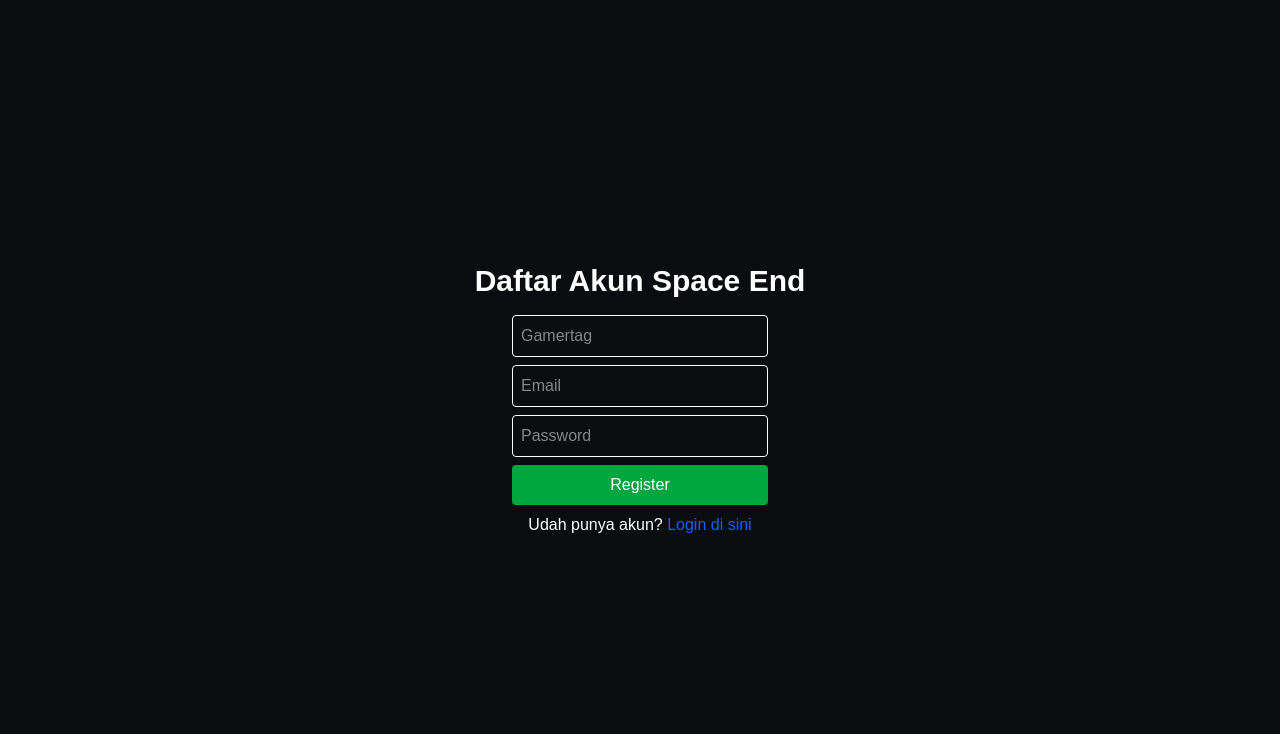
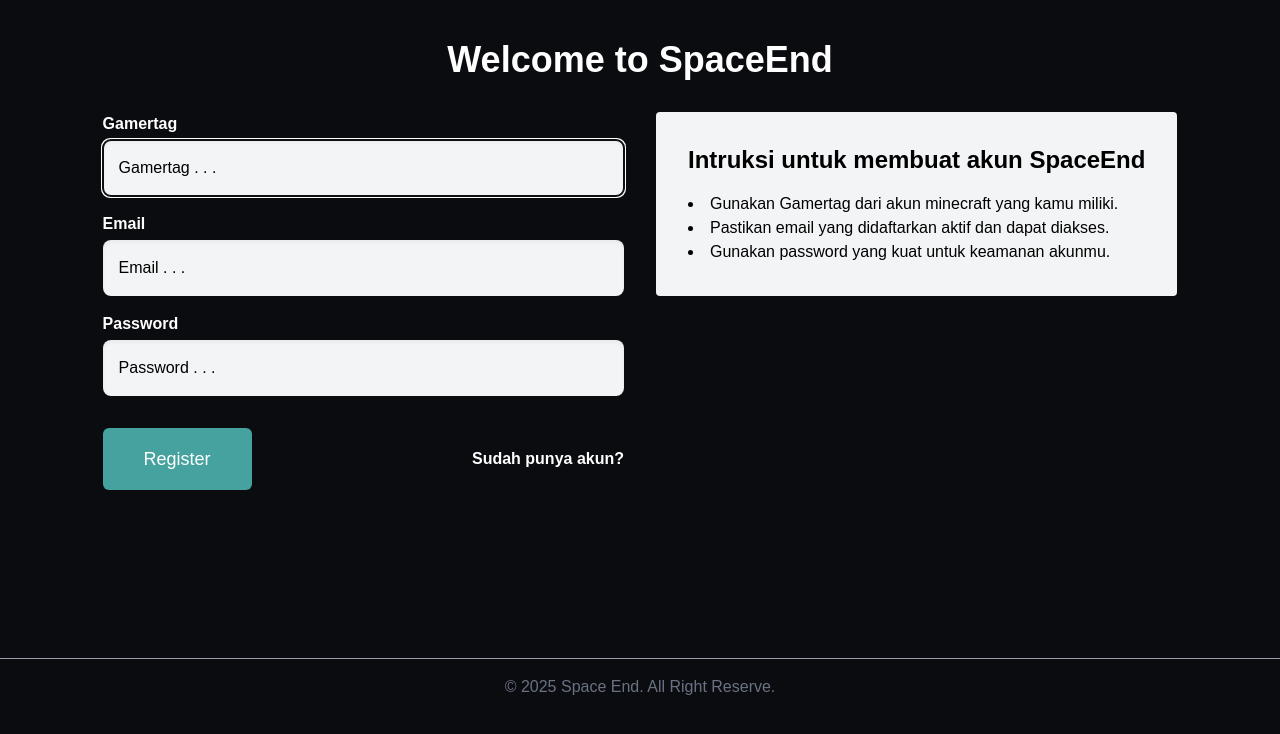
Before and after one commit to SpaceEndComp/SpaceEnd, a React (Vite) app: page /Register in a window 1280 px wide. Shown: the top 734 px of the page. Built offline with nearby package versions, Linux system fonts and the light colour scheme; no server answers.

Commit message:
update ui login and register

```diff
--- a/src/pages/Login.jsx
+++ b/src/pages/Login.jsx
@@ -1,12 +1,13 @@
 import { useSignInWithEmailAndPassword } from "react-firebase-hooks/auth";
 import { auth } from "../db/firebase";
 import { useNavigate } from "react-router-dom";
-import { useEffect } from "react";
+import { useEffect, useState } from "react";
 
 export default function Login() {
   const [signInWithEmailAndPassword, user, loading, error] =
     useSignInWithEmailAndPassword(auth);
   const navigate = useNavigate();
+  const [erroMsg, setErrorMsg] = useState("");
 
   const handleLogin = async (e) => {
     e.preventDefault();
@@ -17,43 +18,127 @@ export default function Login() {
   };
 
   useEffect(() => {
+    if (error) {
+      const message = error.message || "";
+
+      const bracketMatch = message.match(/\[(.*?)\]/);
+
+      if (bracketMatch) {
+        setErrorMsg(bracketMatch[1]);
+      } else {
+        const parenMatch = message.match(/\((.*?)\)/);
+        setErrorMsg(parenMatch ? parenMatch[1] : message);
+      }
+      console.error(message);
+    } else {
+      setErrorMsg("");
+    }
+  }, [error]);
+
+  useEffect(() => {
     if (user) navigate("/Dashboard");
   }, [user, navigate]);
 
   return (
-    <div className="flex flex-col items-center justify-center h-screen">
-      <h1 className="text-3xl font-bold mb-4">Login ke Komunitas Space End</h1>
-      <form onSubmit={handleLogin} className="flex flex-col gap-2 w-64">
+    // <div className="flex flex-col items-center justify-center h-screen">
+    //   <h1 className="text-3xl font-bold mb-4">Login ke Komunitas Space End</h1>
+    //   <form onSubmit={handleLogin} className="flex flex-col gap-2 w-64">
+    //     <input
+    //       name="email"
+    //       type="email"
+    //       placeholder="Email"
+    //       className="p-2 border rounded"
+    //       required
+    //     />
+    //     <input
+    //       name="password"
+    //       type="password"
+    //       placeholder="Password"
+    //       className="p-2 border rounded"
+    //       required
+    //     />
+    //     <button
+    //       type="submit"
+    //       className="bg-blue-600 hover:bg-blue-700 text-white py-2 rounded"
+    //     >
+    //       {loading ? "Loading..." : "Login"}
+    //     </button>
+    //   </form>
+
+    //   {error && <p className="text-red-600">{error.message}</p>}
+
+    //   <p className="mt-2">
+    //     Belum punya akun?{" "}
+    //     <a href="/Register" className="text-green-600 hover:underline">
+    //       Daftar di sini
+    //     </a>
+    //   </p>
+
+    // </div>
+
+    <>
+      <div className="p-10 flex flex-col items-center w-full">
+        <h1 className="mb-8 font-extrabold text-4xl">Welcome to SpaceEnd</h1>
+        <div className="grid grid-cols-1 md:grid-cols-2 gap-8">
+          <form onSubmit={handleLogin}>
+            <div className="mt-4">
+              <label className="block font-semibold" htmlFor="email">
+                Email
+              </label>
               <input
+                className="shadow-inner bg-gray-100 text-black rounded-lg placeholder-black p-4 border-none block mt-1 w-full"
+                id="email"
+                type="email"
                 name="email"
-          type="email"
-          placeholder="Email"
-          className="p-2 border rounded"
                 required
+                placeholder="Email . . ."
               />
+            </div>
+
+            <div className="mt-4">
+              <label className="block font-semibold" htmlFor="password">
+                Password
+              </label>
               <input
+                className="shadow-inner bg-gray-100 rounded-lg text-black placeholder-black p-4 border-none block mt-1 w-full"
+                id="password"
+                type="password"
                 name="password"
-          type="password"
-          placeholder="Password"
-          className="p-2 border rounded"
                 required
+                placeholder="Password . . ."
               />
+            </div>
+
+            <div className="flex items-center justify-between mt-8">
               <button
                 type="submit"
-          className="bg-blue-600 hover:bg-blue-700 text-white py-2 rounded"
+                className="flex items-center justify-center px-8 py-3 border border-transparent text-base font-medium rounded-md bg-secondary hover:opacity-70 md:py-4 md:text-lg md:px-10"
               >
                 {loading ? "Loading..." : "Login"}
               </button>
+              <a className="font-semibold hover:opacity-55" href="/Register">
+                Belum punya akun?
+              </a>
+            </div>
           </form>
 
-      {error && <p className="text-red-600">{error.message}</p>}
-
-      <p className="mt-2">
-        Belum punya akun?{" "}
-        <a href="/Register" className="text-green-600 hover:underline">
-          Daftar di sini
-        </a>
-      </p>
+          <aside>
+            <div className="bg-gray-100 text-black p-8 rounded">
+              <h2 className="font-bold text-2xl">
+                Intruksi untuk membuat akun SpaceEnd
+              </h2>
+              <ul className="list-disc mt-4 list-inside">
+                <li>Gunakan Gamertag dari akun minecraft yang kamu miliki.</li>
+                <li>
+                  Pastikan email yang didaftarkan aktif dan dapat diakses.
+                </li>
+                <li>Gunakan password yang kuat untuk keamanan akunmu.</li>
+              </ul>
             </div>
+          </aside>
+          {error && <p className="text-red-600 mt-2">{erroMsg}</p>}
+        </div>
+      </div>
+    </>
   );
 }
--- a/src/pages/Register.jsx
+++ b/src/pages/Register.jsx
@@ -3,6 +3,7 @@ import { useState } from "react";
 import { auth, db } from "../db/firebase";
 import { setDoc, doc } from "firebase/firestore";
 import { useNavigate } from "react-router-dom";
+import Footer from "../components/Footer";
 
 export default function Signup() {
   const [email, setEmail] = useState("");
@@ -31,7 +32,14 @@ export default function Signup() {
 
       navigate("/Dashboard");
     } catch (err) {
-      setError(err.message);
+      let match = err.message.match(/\[(.*?)\]/);
+      if (match) {
+        setError(match[1]);
+      } else {
+        let parenMatch = err.message.match(/\((.*?)\)/);
+        setError(parenMatch ? parenMatch[1] : err.message);
+      }
+
       console.log(err.message);
     } finally {
       setLoading(false);
@@ -39,49 +47,92 @@ export default function Signup() {
   };
 
   return (
-    <div className="flex flex-col items-center justify-center h-screen">
-      <h1 className="text-3xl font-bold mb-4">Daftar Akun Space End</h1>
-      <form className="flex flex-col gap-2 w-64" onSubmit={handleRegister}>
+    <>
+      <div className="p-10 flex flex-col items-center">
+        <h1 className="mb-8 font-extrabold text-4xl">Welcome to SpaceEnd</h1>
+        <div className="grid grid-cols-1 md:grid-cols-2 gap-8">
+          <form onSubmit={handleRegister}>
+            <div>
+              <label className="block font-semibold" htmlFor="name">
+                Gamertag
+              </label>
               <input
+                className="shadow-inner bg-gray-100 text-black rounded-lg placeholder-black p-4 border-none block mt-1 w-full"
+                id="name"
                 type="text"
-          placeholder="Gamertag"
+                name="name"
+                required
+                autoFocus="autofocus"
+                placeholder="Gamertag . . ."
                 value={gamertag}
                 onChange={(e) => setGamertag(e.target.value)}
-          className="p-2 border rounded"
+              />
+            </div>
+
+            <div className="mt-4">
+              <label className="block font-semibold" htmlFor="email">
+                Email
+              </label>
+              <input
+                className="shadow-inner bg-gray-100 text-black rounded-lg placeholder-black p-4 border-none block mt-1 w-full"
+                id="email"
+                type="email"
+                name="email"
                 required
-        />
-        <input
-          type="email"
-          placeholder="Email"
                 value={email}
                 onChange={(e) => setEmail(e.target.value)}
-          className="p-2 border rounded"
+                placeholder="Email . . ."
+              />
+            </div>
+
+            <div className="mt-4">
+              <label className="block font-semibold" htmlFor="password">
+                Password
+              </label>
+              <input
+                className="shadow-inner bg-gray-100 rounded-lg text-black placeholder-black p-4 border-none block mt-1 w-full"
+                id="password"
+                type="password"
+                name="password"
                 required
-        />
-        <input
-          type="password"
-          placeholder="Password"
+                placeholder="Password . . ."
                 value={password}
                 onChange={(e) => setPassword(e.target.value)}
-          className="p-2 border rounded"
-          required
               />
+            </div>
+
+            <div className="flex items-center justify-between mt-8">
               <button
                 type="submit"
-          className="bg-green-600 hover:bg-green-700 text-white py-2 rounded"
+                className="flex items-center justify-center px-8 py-3 border border-transparent text-base font-medium rounded-md bg-secondary hover:opacity-70 md:py-4 md:text-lg md:px-10"
               >
                 {loading ? "Loading..." : "Register"}
               </button>
+              <a className="font-semibold hover:opacity-55" href="/Login">
+                Sudah punya akun?
+              </a>
+            </div>
           </form>
 
+          <aside>
+            <div className="bg-gray-100 text-black p-8 rounded">
+              <h2 className="font-bold text-2xl">
+                Intruksi untuk membuat akun SpaceEnd
+              </h2>
+              <ul className="list-disc mt-4 list-inside">
+                <li>Gunakan Gamertag dari akun minecraft yang kamu miliki.</li>
+                <li>
+                  Pastikan email yang didaftarkan aktif dan dapat diakses.
+                </li>
+                <li>Gunakan password yang kuat untuk keamanan akunmu.</li>
+              </ul>
+            </div>
+          </aside>
           {error && <p className="text-red-600 mt-2">{error}</p>}
+        </div>
+      </div>
 
-      <p className="mt-2">
-        Udah punya akun?{" "}
-        <a href="/Login" className="text-blue-600 hover:underline">
-          Login di sini
-        </a>
-      </p>
-    </div>
+      <Footer />
+    </>
   );
 }
```
Lines whose indentation alone changed are shown as unchanged.
